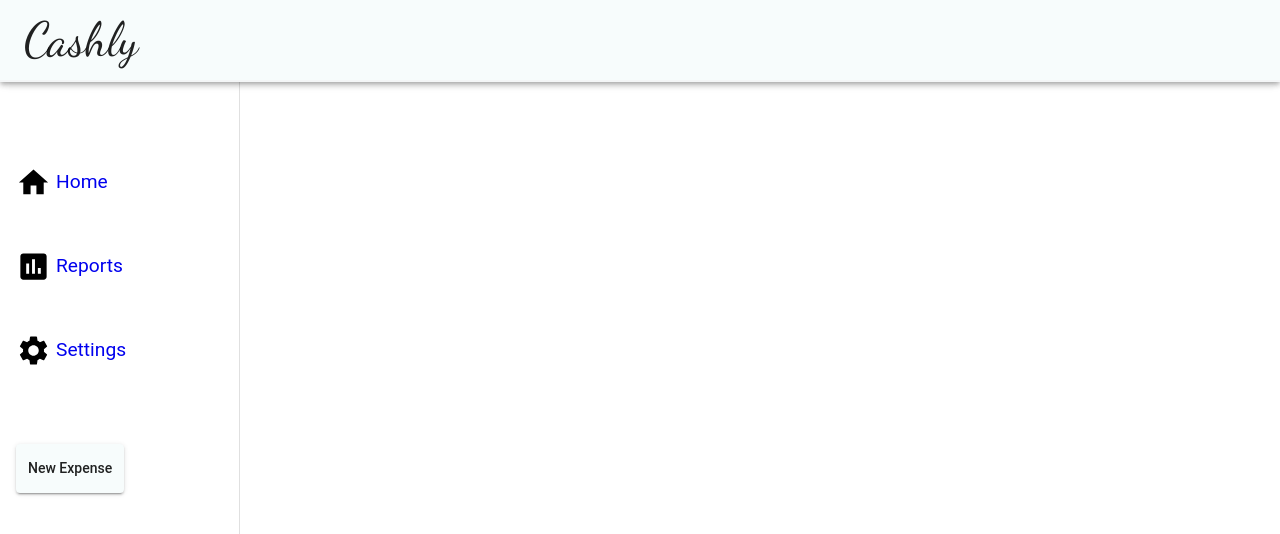
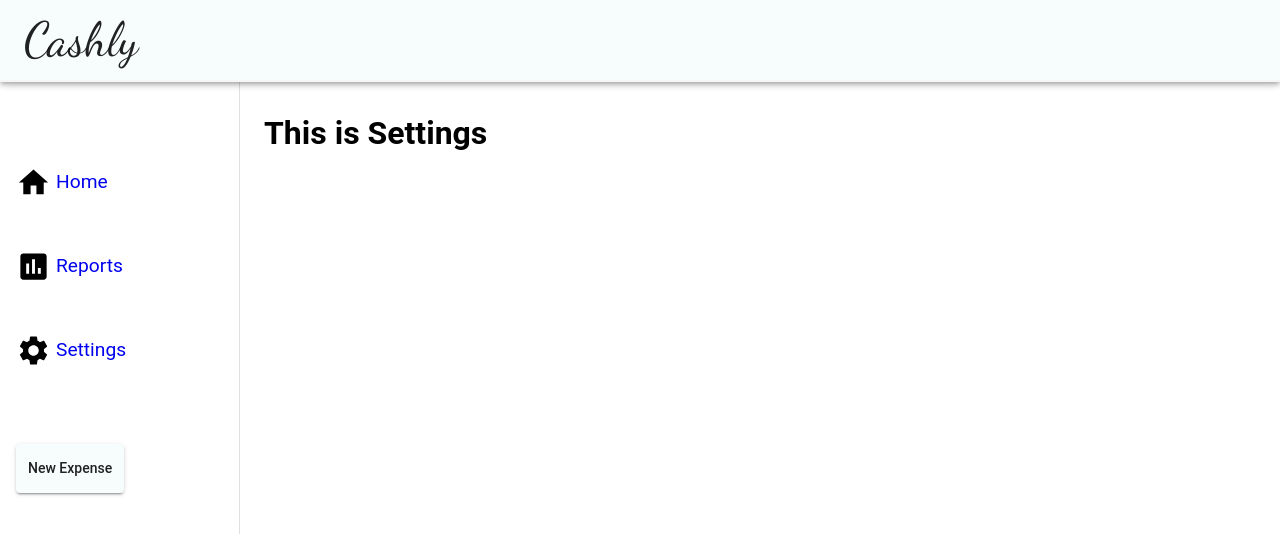
Before and after one commit to ahmedelamins/Cashly, a React (Vite) app in the folder cashly.client/: page /settings in a window 1280 px wide. Shown: the top 534 px of the page. Built offline with nearby package versions, Linux system fonts and the light colour scheme; a web font is replaced by a local one.

Commit message:
place holders

```diff
--- a/cashly.client/src/Pages/ReportsPage.jsx
+++ b/cashly.client/src/Pages/ReportsPage.jsx
@@ -1,3 +1,8 @@
-const ReportsPage = () => { }
+const ReportsPage = () => {
+
+    return (
+        <h1>This is Reports</h1>
+    );
+}
 
 export default ReportsPage
--- a/cashly.client/src/Pages/SettingsPage.jsx
+++ b/cashly.client/src/Pages/SettingsPage.jsx
@@ -1,3 +1,7 @@
-const SettingsPage = () => { }
+const SettingsPage = () => {
+    return (
+        <h1>This is Settings</h1>
+    );
+}
 
 export default SettingsPage;
```
